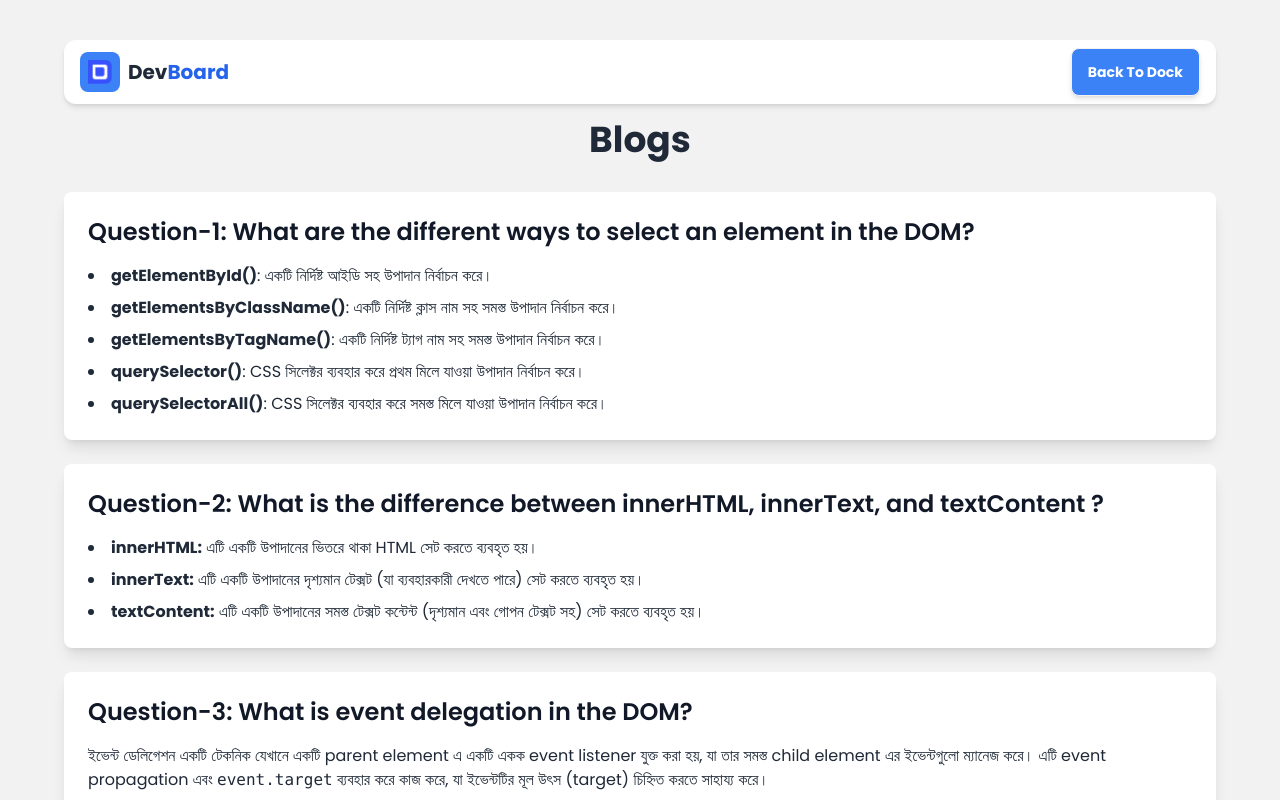
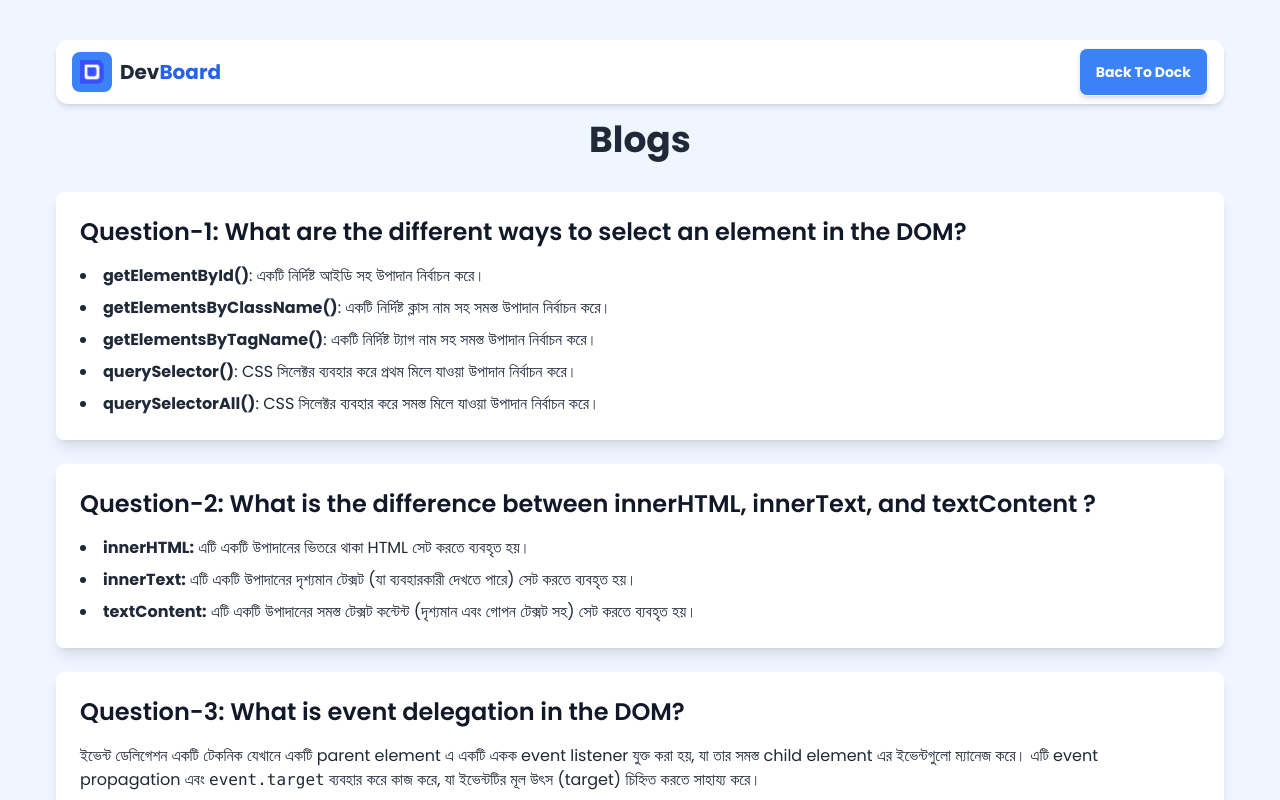
Before and after one commit to HasanCodeX/Project---web-B11-A5-Dev-Board, a plain HTML site: page blog.html in a window 1280 px wide. Shown: the top 800 px of the page. Drawn offline with nearby package versions, Linux system fonts and the light colour scheme.

Commit message:
fix blogs design

```diff
--- a/blog.html
+++ b/blog.html
@@ -11,13 +11,13 @@
     <link rel="stylesheet" href="styles.css">
 </head>
 
-<body class="bg-base-200 p-6">
+<body class="px-10 max-w-8xl mx-auto bg-blue-50 p-6 ">
 
 
     <!-- Navbar -->
-    <header>
+    <header class="max-w-8xl px-4 mb-4 ">
         <div
-            class="navbar bg-base-100 shadow-md rounded-xl mx-auto my-4 px-4 max-w-6xl flex justify-between items-center">
+            class="navbar bg-base-100 shadow-md rounded-xl mx-auto my-4 px-4 flex justify-between items-center">
             <!-- Logo & Title -->
             <div class="flex items-center space-x-2">
                 <div class="bg-blue-500 p-2 rounded-lg">
@@ -39,7 +39,7 @@
 
     <!-- blogs  -->
 
-    <div class="max-w-6xl mx-auto">
+    <div class=" mx-auto max-w-8xl px-4 mb-4 ">
         <h1 class="text-4xl font-extrabold text-center text-gray-800 mb-8">Blogs</h1>
 
         <!-- Question 1 -->
```
